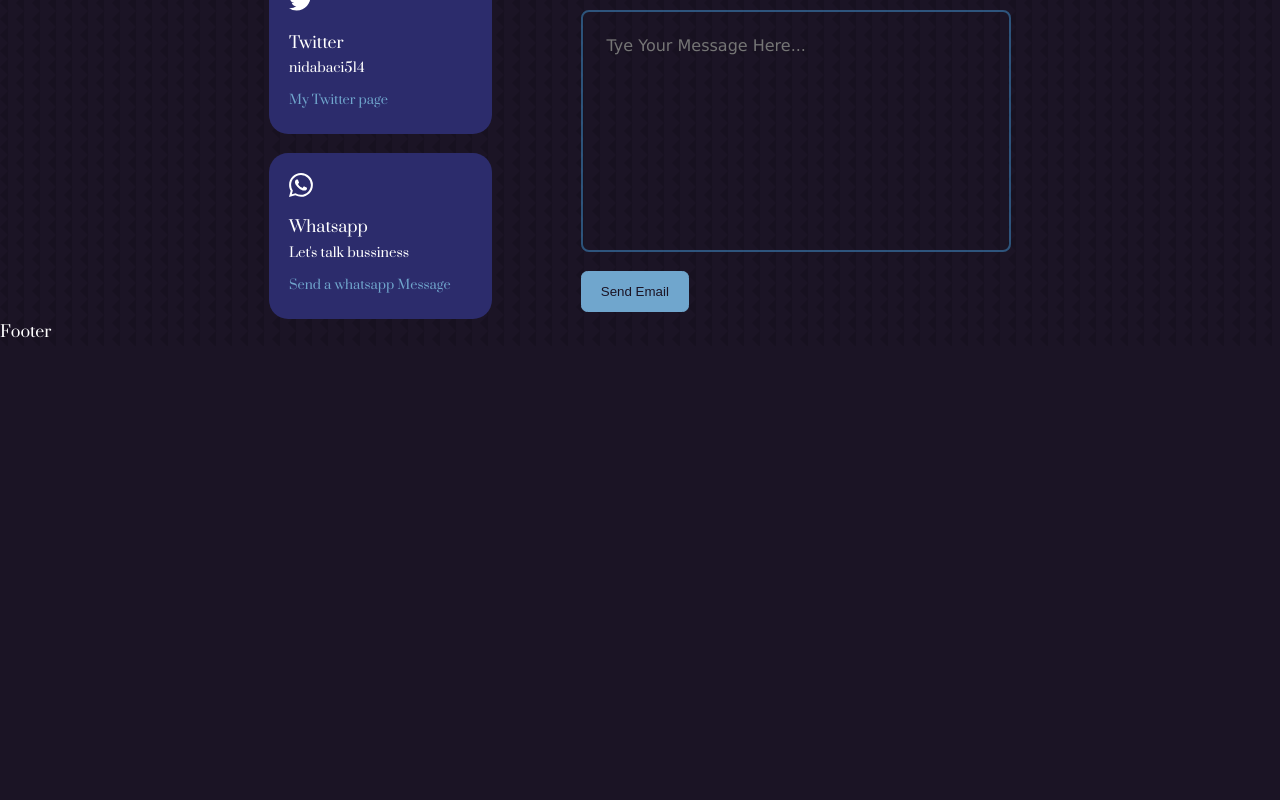
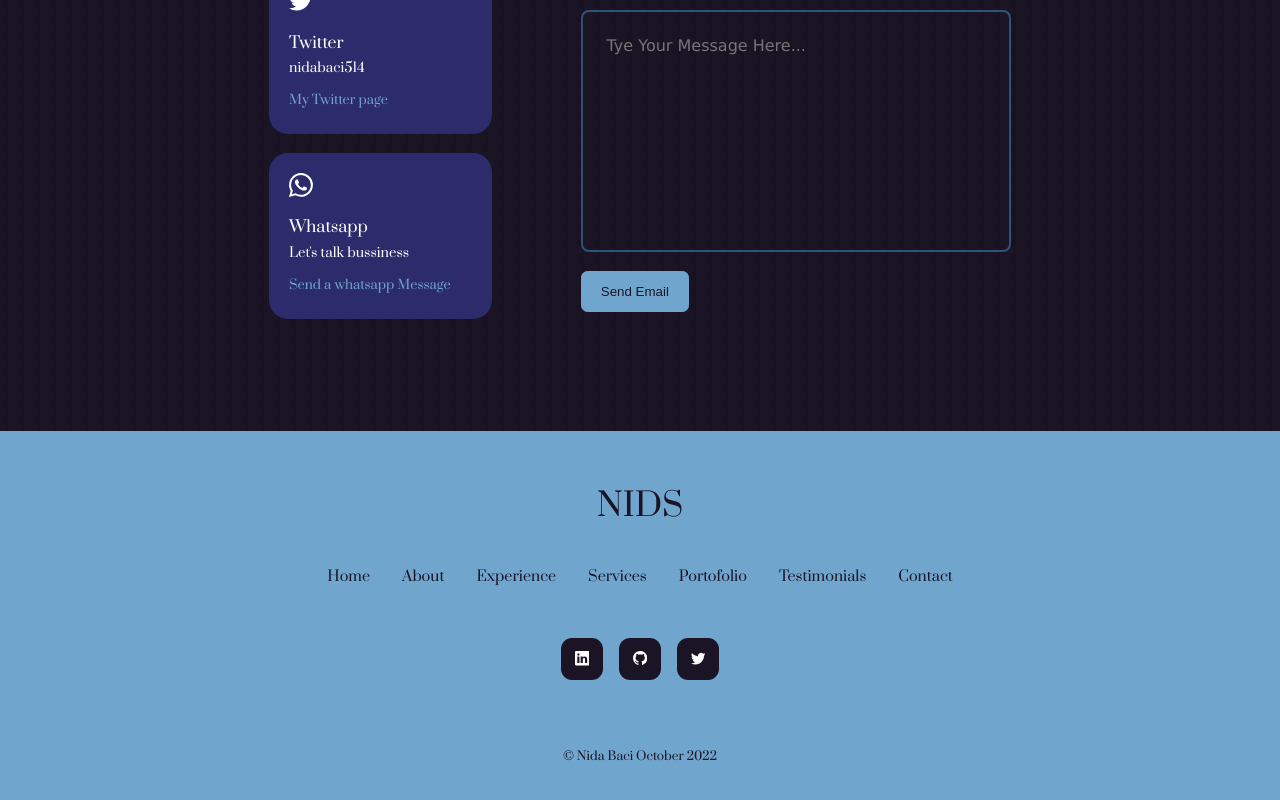
Before and after one commit to nidabaci/nidas-react-portofolio, a React (Create React App) app: page / in a window 1280 px wide. Shown: the part 4325-5125 px from the top of the page. Before the commit the page ends 4671 px from the top, so only its background shows below. Built offline with nearby package versions, Linux system fonts and the light colour scheme.

Commit message:
feat: Created footer jsx code

```diff
--- a/src/components/footer/Footer.jsx
+++ b/src/components/footer/Footer.jsx
@@ -1,9 +1,36 @@
 import React from 'react'
 import './footer.css'
+import { BsLinkedin } from 'react-icons/bs'
+import { BsGithub } from 'react-icons/bs'
+import { BsTwitter } from 'react-icons/bs'
 
 const Footer = () => {
   return (
-    <div>Footer</div>
+    <footer>
+      <a href="#" className='footer__logo'>NIDS</a>
+
+      <ul className='permalinks'>
+        <li><a href="#">Home</a></li>
+        <li><a href="#about">About</a></li>
+        <li><a href="#experience">Experience</a></li>
+        <li><a href="#services">Services</a></li>
+        <li><a href="#portofolio">Portofolio</a></li>
+        <li><a href="#testimonials">Testimonials</a></li>
+        <li><a href="#contact">Contact</a></li>
+      </ul>
+
+      <div className="footer__socials">
+        <a href="https://github.com/nidabaci" target="_blank" rel="noreferrer" alt="LinkedIn"><BsLinkedin/></a>
+        <a href="https://www.linkedin.com/in/jonida-baci99" target="_blank" rel="noreferrer" alt="LinkedIn"><BsGithub/></a>
+        <a href="https://twitter.com/NidaBaci514#" target="_blank" rel="noreferrer" alt="LinkedIn"><BsTwitter/></a>
+      </div>
+
+      <div className="footer__copyright">
+        <small>
+          &copy; Nida Baci October 2022
+        </small>
+      </div>
+    </footer>
   )
 }
 
```
